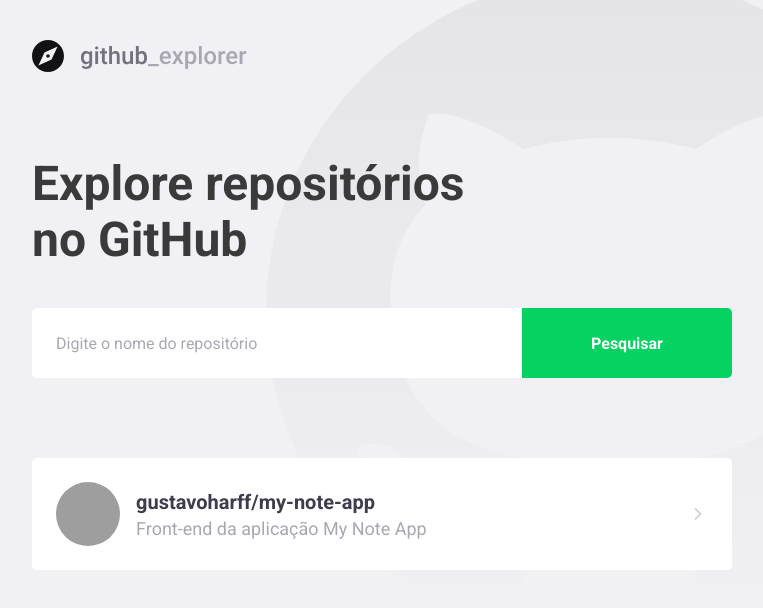
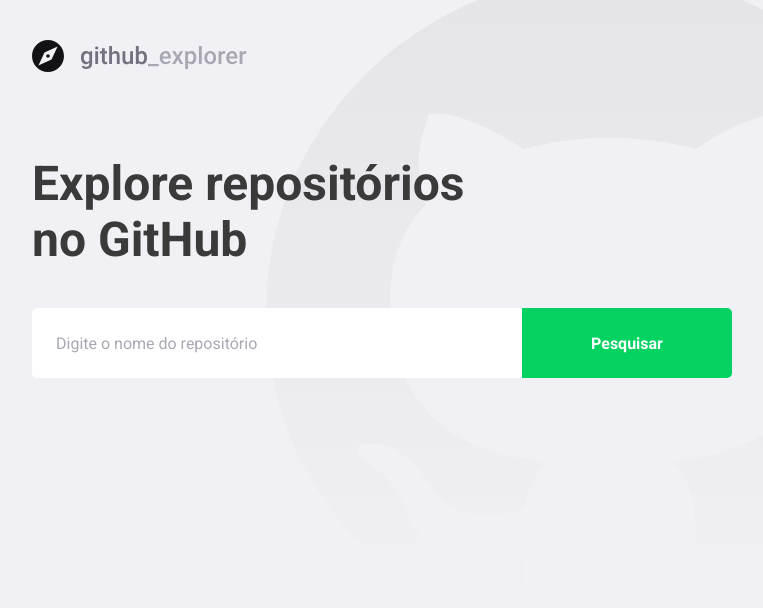
Before and after one commit to gustavoharff/github-explorer, a React (Create React App) app: page / in a window 1280 px wide. Shown: the top 608 px of the page, without its empty margins (148-911 px from the left). Built offline with nearby package versions, Linux system fonts and the light colour scheme; grey boxes are pictures that could not be loaded.

Commit message:
feat: api connect

```diff
--- a/package.json
+++ b/package.json
@@ -11,6 +11,7 @@
     "@types/react": "^16.9.0",
     "@types/react-dom": "^16.9.0",
     "@typescript-eslint/eslint-plugin": "^3.10.1",
+    "axios": "^0.20.0",
     "eslint-config-airbnb": "^18.2.0",
     "eslint-plugin-import": "^2.21.2",
     "eslint-plugin-jsx-a11y": "^6.3.0",
--- a/src/pages/Dashboard/index.tsx
+++ b/src/pages/Dashboard/index.tsx
@@ -1,34 +1,66 @@
-import React from 'react';
+import React, { useState, FormEvent } from 'react';
 import { FiChevronRight } from 'react-icons/fi';
+
+import api from '../../services/api';
 
 import logoImg from '../../assets/logo.svg';
 
 import { Title, Form, Repositories } from './styles';
 
+interface Repository {
+  full_name: string;
+  description: string;
+  owner: {
+    login: string;
+    avatar_url: string;
+  };
+}
+
 const Dashboard: React.FC = () => {
+  const [repositories, setRepositories] = useState<Repository[]>([]);
+  const [newRepo, setNewRepo] = useState('');
+
+  async function handleAddRepository(
+    event: FormEvent<HTMLFormElement>,
+  ): Promise<void> {
+    event.preventDefault();
+    const response = await api.get<Repository>(`repos/${newRepo}`);
+
+    const repository = response.data;
+
+    setRepositories([...repositories, repository]);
+    setNewRepo('');
+  }
+
   return (
     <>
       <img src={logoImg} alt="GitHub Explorer" />
       <Title>Explore repositórios no GitHub</Title>
 
-      <Form>
-        <input placeholder="Digite o nome do repositório" />
+      <Form onSubmit={handleAddRepository}>
+        <input
+          value={newRepo}
+          onChange={e => setNewRepo(e.target.value)}
+          placeholder="Digite o nome do repositório"
+        />
         <button type="submit">Pesquisar</button>
       </Form>
 
       <Repositories>
-        <a href="teste">
+        {repositories.map(repository => (
+          <a href="teste" key={repository.full_name}>
             <img
-            src="https://avatars2.githubusercontent.com/u/57672887?s=460&u=e68a7e5de1b65ee2657be5b7c64e7d9ad6a8a82c&v=4"
-            alt="Gustavo Harff"
+              src={repository.owner.avatar_url}
+              alt={repository.owner.login}
             />
             <div>
-            <strong>gustavoharff/my-note-app</strong>
-            <p>Front-end da aplicação My Note App </p>
+              <strong>{repository.full_name}</strong>
+              <p>{repository.description}</p>
             </div>
 
             <FiChevronRight size={20} />
           </a>
+        ))}
       </Repositories>
     </>
   );
--- a/src/pages/Dashboard/styles.ts
+++ b/src/pages/Dashboard/styles.ts
@@ -75,7 +75,8 @@
     }
 
     div {
-      margin-left: 16px;
+      margin: 0 16px;
+      flex: 1;
 
       strong {
         font-size: 20px;
--- /dev/null
+++ b/src/services/api.ts
@@ -0,0 +1,7 @@
+import axios from 'axios';
+
+const api = axios.create({
+  baseURL: 'https://api.github.com/',
+});
+
+export default api;
```
Also changed, not shown: .eslintrc.json, 1 other file (tests, documents, lock files or other folders). Lines whose indentation alone changed are shown as unchanged.
